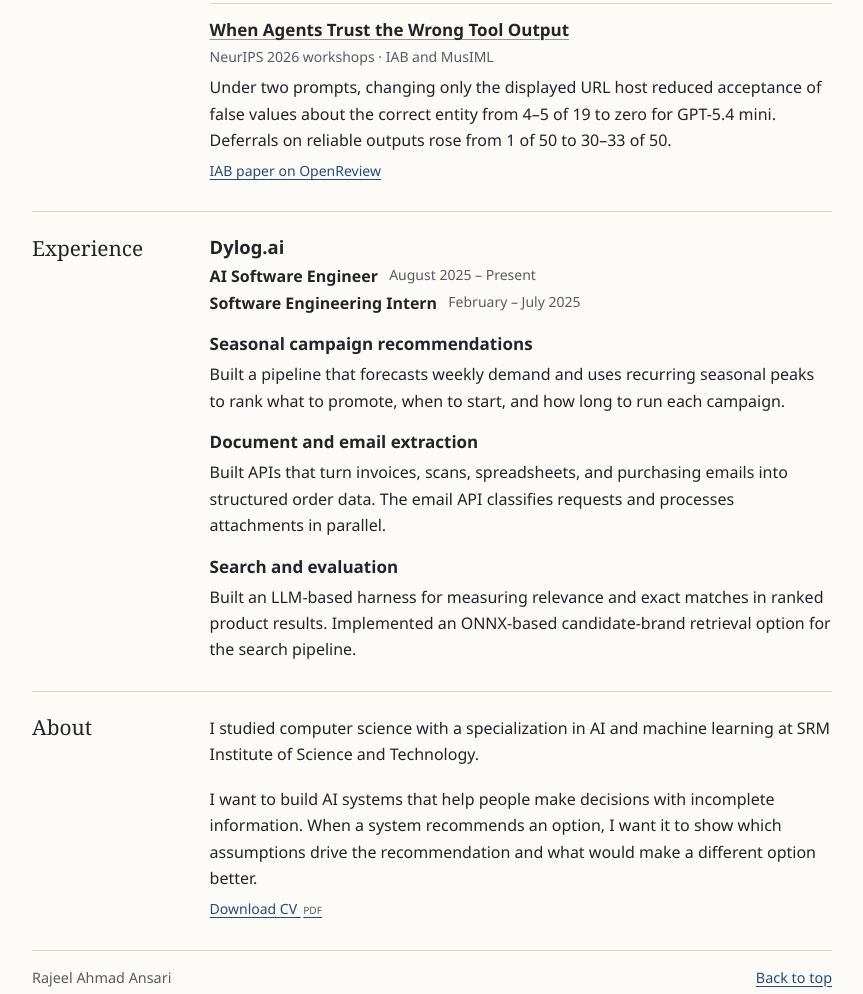
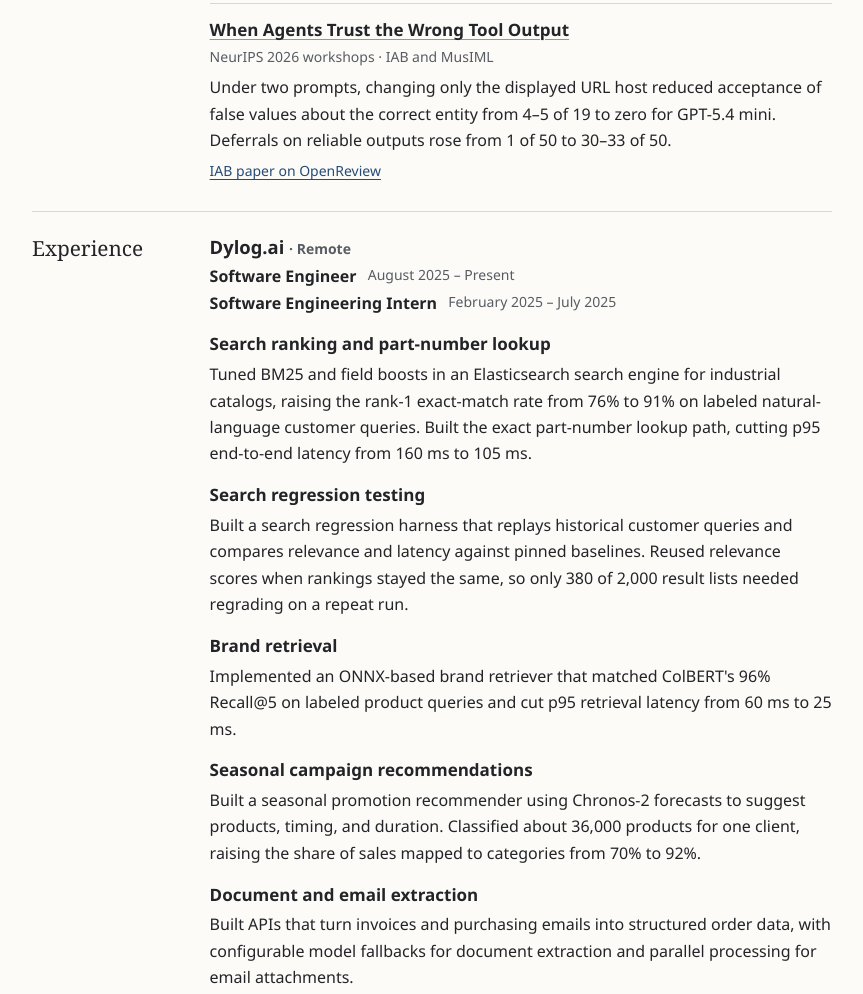
Before and after one commit to rajeeell/rajeeell.github.io, a plain HTML site: page index.html in a window 1280 px wide. Shown: the part 1100-2094 px from the top of the page, without its empty margins (208-1071 px from the left). Drawn offline with Linux system fonts and the light colour scheme.

Commit message:
Align portfolio experience with the application CV

```diff
--- a/index.html
+++ b/index.html
@@ -77,22 +77,30 @@
     <section id="experience" class="band" aria-labelledby="experience-title">
       <h2 id="experience-title">Experience</h2>
       <div class="entries">
-        <h3 class="company">Dylog.ai</h3>
+        <h3 class="company">Dylog.ai <span class="meta">· Remote</span></h3>
         <dl class="roles">
-          <div><dt>AI Software Engineer</dt><dd>August 2025 – Present</dd></div>
-          <div><dt>Software Engineering Intern</dt><dd>February – July 2025</dd></div>
+          <div><dt>Software Engineer</dt><dd>August 2025 – Present</dd></div>
+          <div><dt>Software Engineering Intern</dt><dd>February 2025 – July 2025</dd></div>
         </dl>
         <article class="work-row">
+          <h3>Search ranking and part-number lookup</h3>
+          <p>Tuned BM25 and field boosts in an Elasticsearch search engine for industrial catalogs, raising the rank-1 exact-match rate from 76% to 91% on labeled natural-language customer queries. Built the exact part-number lookup path, cutting p95 end-to-end latency from 160 ms to 105 ms.</p>
+        </article>
+        <article class="work-row">
+          <h3>Search regression testing</h3>
+          <p>Built a search regression harness that replays historical customer queries and compares relevance and latency against pinned baselines. Reused relevance scores when rankings stayed the same, so only 380 of 2,000 result lists needed regrading on a repeat run.</p>
+        </article>
+        <article class="work-row">
+          <h3>Brand retrieval</h3>
+          <p>Implemented an ONNX-based brand retriever that matched ColBERT's 96% Recall@5 on labeled product queries and cut p95 retrieval latency from 60 ms to 25 ms.</p>
+        </article>
+        <article class="work-row">
           <h3>Seasonal campaign recommendations</h3>
-          <p>Built a pipeline that forecasts weekly demand and uses recurring seasonal peaks to rank what to promote, when to start, and how long to run each campaign.</p>
+          <p>Built a seasonal promotion recommender using Chronos-2 forecasts to suggest products, timing, and duration. Classified about 36,000 products for one client, raising the share of sales mapped to categories from 70% to 92%.</p>
         </article>
         <article class="work-row">
           <h3>Document and email extraction</h3>
-          <p>Built APIs that turn invoices, scans, spreadsheets, and purchasing emails into structured order data. The email API classifies requests and processes attachments in parallel.</p>
-        </article>
-        <article class="work-row">
-          <h3>Search and evaluation</h3>
-          <p>Built an LLM-based harness for measuring relevance and exact matches in ranked product results. Implemented an ONNX-based candidate-brand retrieval option for the search pipeline.</p>
+          <p>Built APIs that turn invoices and purchasing emails into structured order data, with configurable model fallbacks for document extraction and parallel processing for email attachments.</p>
         </article>
       </div>
     </section>
```
